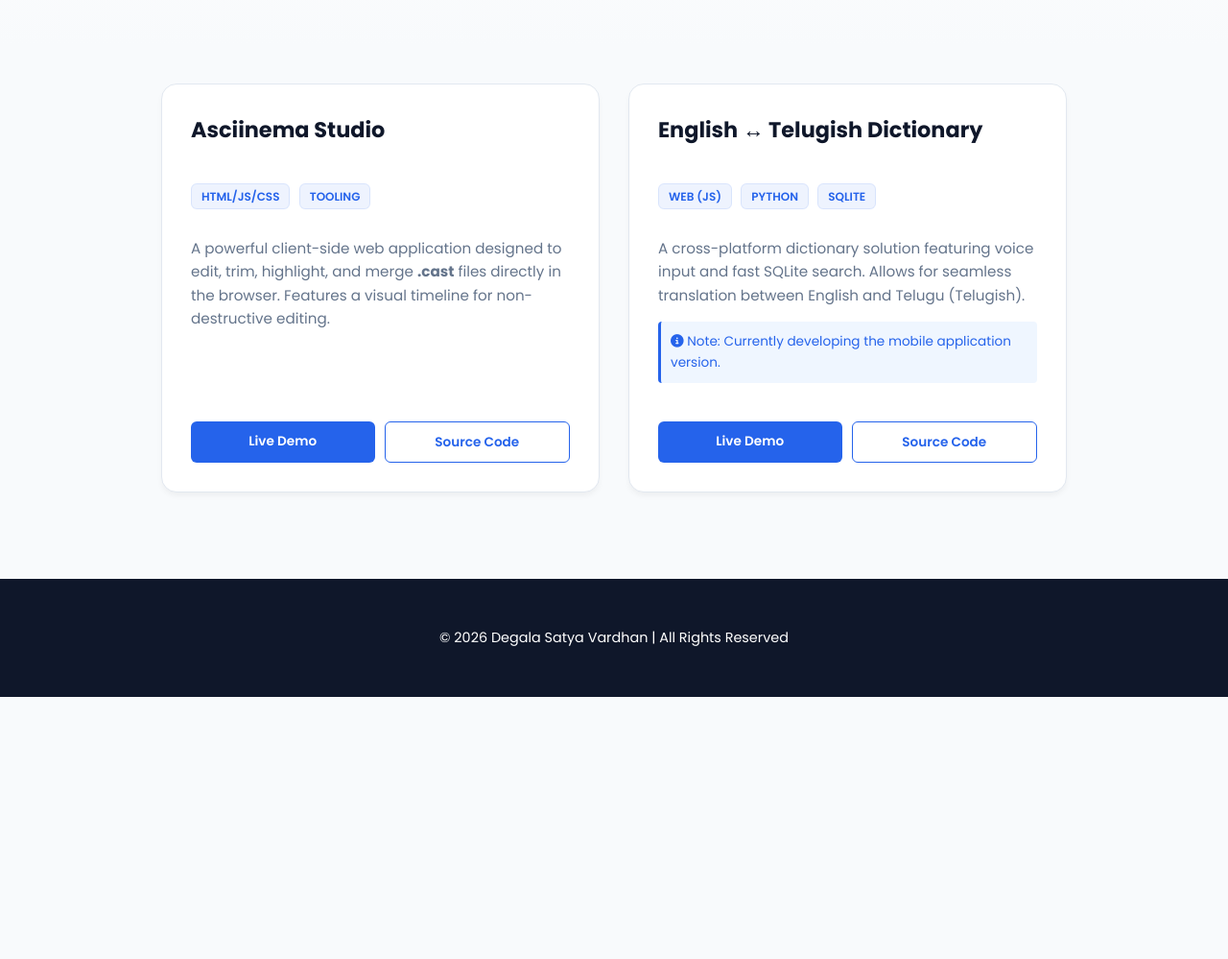
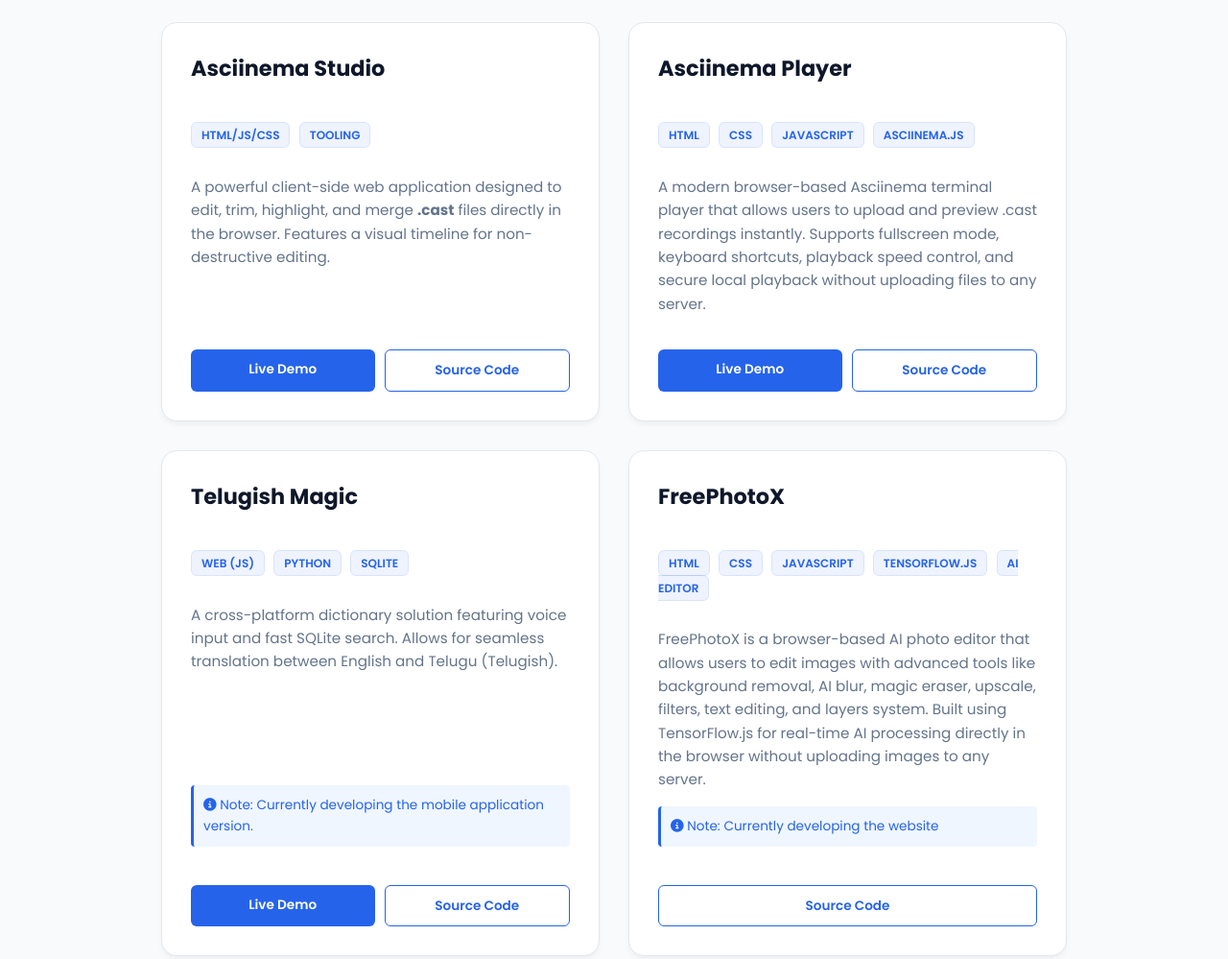
Before and after one commit to satyavardhand19-degala/my_website_resume, a plain HTML site: page projects.html in a window 1280 px wide. Shown: the part 262-1261 px from the top of the page at 96% size. Before the commit the page ends 988 px from the top, so only its background shows below. Drawn offline with Linux system fonts and the light colour scheme.

Commit message:
added the new projects

```diff
--- a/projects.html
+++ b/projects.html
@@ -145,10 +145,6 @@
 </head>
 <body>
 
-<nav>
-    <a href="index.html">← Back to Home</a>
-</nav>
-
 <header class="project-header">
     <h1>My <span>Portfolio</span></h1>
     <p>Showcasing projects in Web Development & Software Engineering</p>
@@ -170,8 +166,31 @@
             </div>
         </div>
 
+		<div class="project-card">
+		    <h3>Asciinema Player</h3>
+
+		    <div class="tags-container">
+		        <span class="tech-tag">HTML</span>
+		        <span class="tech-tag">CSS</span>
+		        <span class="tech-tag">JavaScript</span>
+		        <span class="tech-tag">Asciinema.js</span>
+		    </div>
+
+		    <p>
+		        A modern browser-based Asciinema terminal player that allows users to upload
+		        and preview .cast recordings instantly. Supports fullscreen mode, keyboard
+		        shortcuts, playback speed control, and secure local playback without uploading
+		        files to any server.
+		    </p>
+
+		    <div class="project-links">
+		        <a href="https://asciinemaplayer.19122001.xyz/" class="btn-small btn-filled" target="_blank">Live Demo</a>
+		        <a href="https://github.com/satyavardhand19-degala/asciinema-player" class="btn-small btn-outline" target="_blank">Source Code</a>
+		    </div>
+		</div>
+
         <div class="project-card">
-            <h3>English ↔ Telugish Dictionary</h3>
+            <h3>Telugish Magic</h3>
             <div class="tags-container">
                 <span class="tech-tag">Web (JS)</span>
                 <span class="tech-tag">Python</span>
@@ -187,7 +206,34 @@
             </div>
         </div>
 
-    </div>
+        <div class="project-card">
+            <h3>FreePhotoX</h3>
+
+            <div class="tags-container">
+                <span class="tech-tag">HTML</span>
+                <span class="tech-tag">CSS</span>
+                <span class="tech-tag">JavaScript</span>
+                <span class="tech-tag">TensorFlow.js</span>
+                <span class="tech-tag">AI Editor</span>
+            </div>
+
+            <p>
+                FreePhotoX is a browser-based AI photo editor that allows users to edit images
+                with advanced tools like background removal, AI blur, magic eraser, upscale,
+                filters, text editing, and layers system. Built using TensorFlow.js for real-time
+                AI processing directly in the browser without uploading images to any server.
+            </p>
+
+            <div class="project-note">
+                <i class="fas fa-info-circle"></i>
+                Note: Currently developing the website
+            </div>
+
+            <div class="project-links">
+                <a href="https://github.com/satyavardhand19-degala/freephotox" class="btn-small btn-outline" target="_blank">Source Code</a>
+            </div>
+        </div>
+
 </div>
 
 <footer>
```
